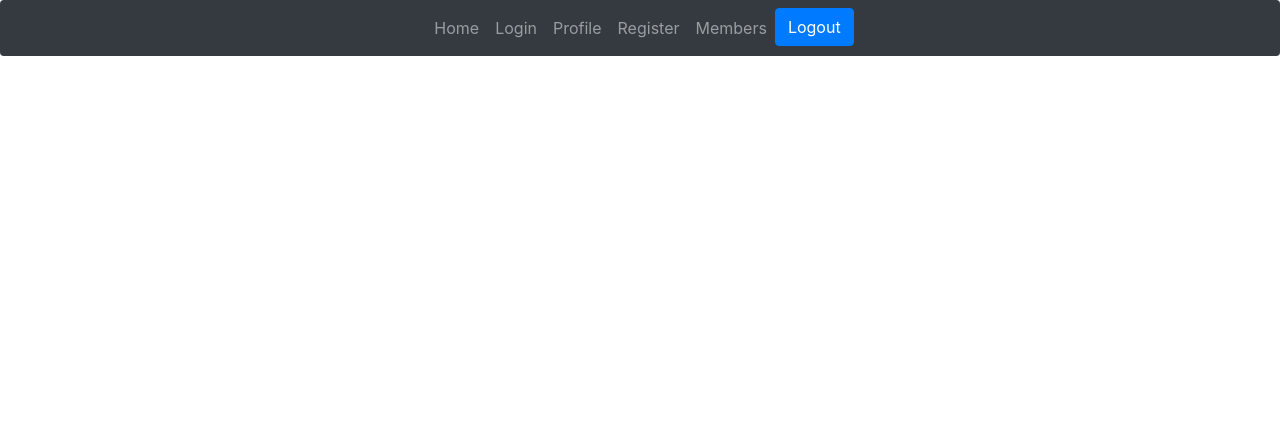
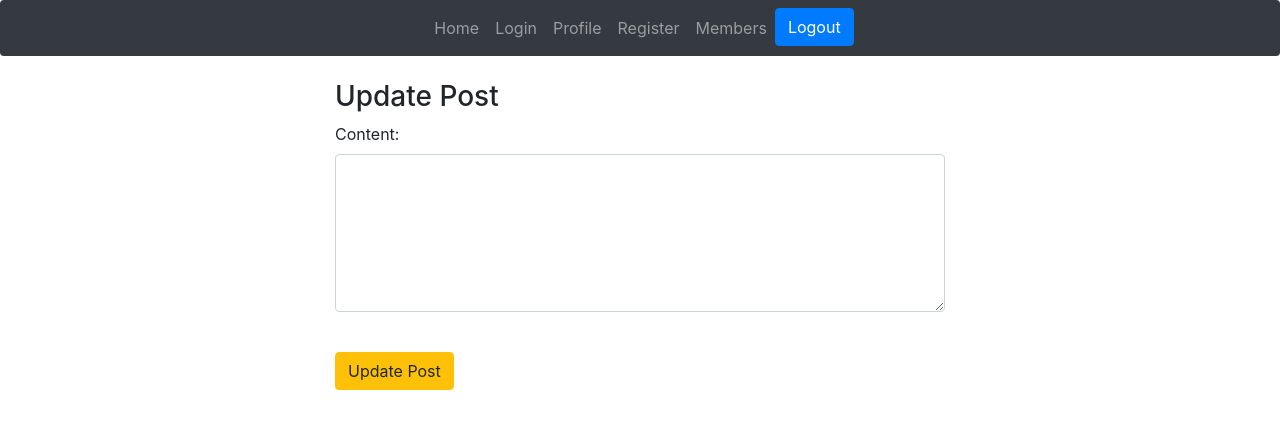
Before and after one commit to LinebakeR/MiccroBloggos, a React (Create React App) app in the folder client/: page /edit/1 in a window 1280 px wide. Shown: the top 428 px of the page. Built offline with nearby package versions, Linux system fonts and the light colour scheme; no server answers.

Commit message:
ajout de l'edit du ticket

```diff
--- a/client/src/App.js
+++ b/client/src/App.js
@@ -9,6 +9,7 @@ import Profile from './Components/profile';
 import Register from './Components/register';
 import "bootstrap/dist/css/bootstrap.min.css";
 import createTicket from "./Components/createTicket";
+import editTicket from "./Components/editTicket";
 
 
 function App() {
@@ -22,6 +23,7 @@ function App() {
                 <Route exact path="/profile" component={Profile} />
                 <Route exact path="/members" component={List} />
                 <Route exact path="/create" component={createTicket} />
+                <Route exact path="/edit/:id" component={editTicket} />
             </Router>
         </div>
     );
--- /dev/null
+++ b/client/src/Components/editTicket.js
@@ -0,0 +1,69 @@
+import React, {Component} from 'react';
+import axios from 'axios';
+
+export default class EditTicket extends Component {
+
+    constructor(props) {
+        super(props);
+        this.onChangeContent = this.onChangeContent.bind(this);
+        this.onSubmit = this.onSubmit.bind(this);
+
+        this.state = {
+            content: '',
+        }
+    }
+
+    componentDidMount() {
+
+        axios.get('http://localhost:4242/api/tickets/'+ this.props.match.params.id)
+            .then(response => {
+                this.setState({
+                    content: response.data.content
+                });
+                console.log(this.props.match.params.id, 'props');
+            })
+            .catch(function(error) {
+                console.log(error)
+            })
+    }
+
+    onChangeContent(e) {
+        this.setState({
+            content: e.target.value
+        });
+    }
+
+    onSubmit(e) {
+        e.preventDefault();
+        const newPost = {
+            content: this.state.content
+        };
+        axios.post('http://localhost:4242/api/tickets/update/'+ this.props.match.params.id, newPost)
+            .then((res) => {
+                this.props.history.push('/');
+            });
+    }
+
+    render() {
+        return (
+            <div className="container col-sm-6 mt-4">
+                <h3>Update Post</h3>
+                <form onSubmit={this.onSubmit}>
+                    <div className="form-group">
+                        <label>Content: </label>
+                        <textarea   className="form-control"
+                                    value={this.state.content}
+                                    onChange={this.onChangeContent}
+                                    rows="6"
+                                    maxLength={140}
+                        />
+                    </div>
+                    <br/>
+                    <div className="form-group">
+                        <input type="submit" value="Update Post" className="btn btn-warning" />
+                    </div>
+                </form>
+            </div>
+        )
+    }
+}
--- a/client/src/Components/home.js
+++ b/client/src/Components/home.js
@@ -10,7 +10,6 @@ export default class Home extends React.Component {
     state = {
         ticket: []
     };
-
 
     componentDidMount() {
         const user = getUser();
@@ -27,9 +26,9 @@ export default class Home extends React.Component {
     render(){
         return this.state.ticket.length > 0 ? <CardGroup style={{marginTop: 300}}>
                 {this.state.ticket.map((ticket) => <Ticket
-                title={ticket.title}
+                  id={ ticket._id }
                 description={ticket.content}/>)}
-                </CardGroup> : <div>Pas encore de ticket</div>
+                </CardGroup> : <div className="jumbotron text-center">Connectez vous pour pouvoir poster !</div>
 
     }
 }
--- a/client/src/Components/members.js
+++ b/client/src/Components/members.js
@@ -1,7 +1,6 @@
 import React, {Component} from 'react';
 import {Table} from 'react-bootstrap';
 import axios from 'axios';
-import {getUser} from "../Utils/auth";
 
 export default class List extends Component {
     constructor(props) {
@@ -14,7 +13,6 @@ export default class List extends Component {
     }
 
         componentDidMount() {
-        const user = getUser();
             axios.get('http://localhost:4242/api/users')
                 .then(res => {
                     console.log(res);
--- a/client/src/Components/ticket.js
+++ b/client/src/Components/ticket.js
@@ -1,16 +1,14 @@
 import React from 'react';
-import {Card} from "react-bootstrap";
+import ListGroupItem from "react-bootstrap/ListGroupItem";
+import Button from "react-bootstrap/Button";
 
 const Ticket = (props) => (
-    <Card>
-        <Card.Img variant="top" src="" />
-        <Card.Body>
-            <Card.Title>{props.title}</Card.Title>
-            <Card.Text>
-                {props.description}
-            </Card.Text>
-        </Card.Body>
-    </Card>
+    <div className="container">
+        <ListGroupItem className="bloggos">
+            <p>{props.description}</p>
+            <Button href={"/edit/"+props.id}>Edit</Button>
+        </ListGroupItem>
+    </div>
 );
 
 export default Ticket
```
Also changed, not shown: 2 other files (tests, documents, lock files or other folders).
